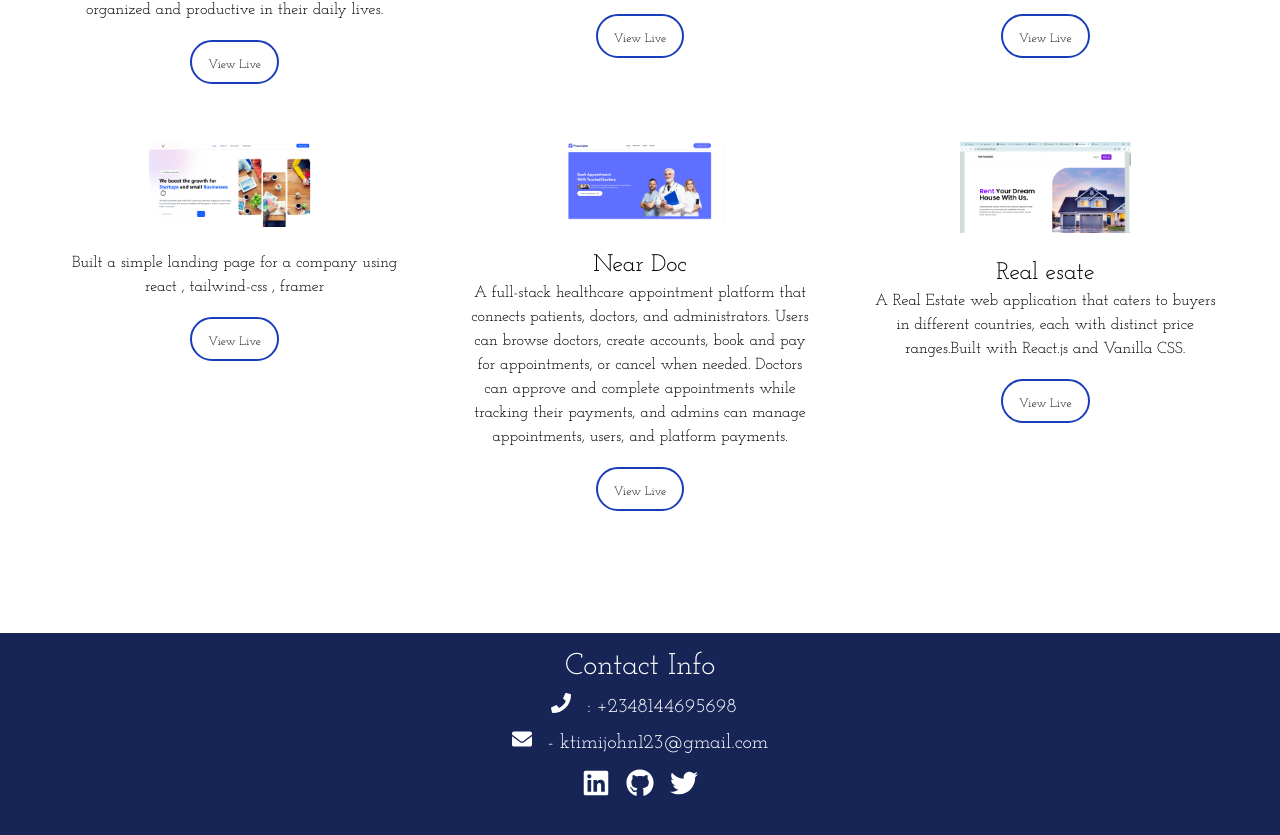
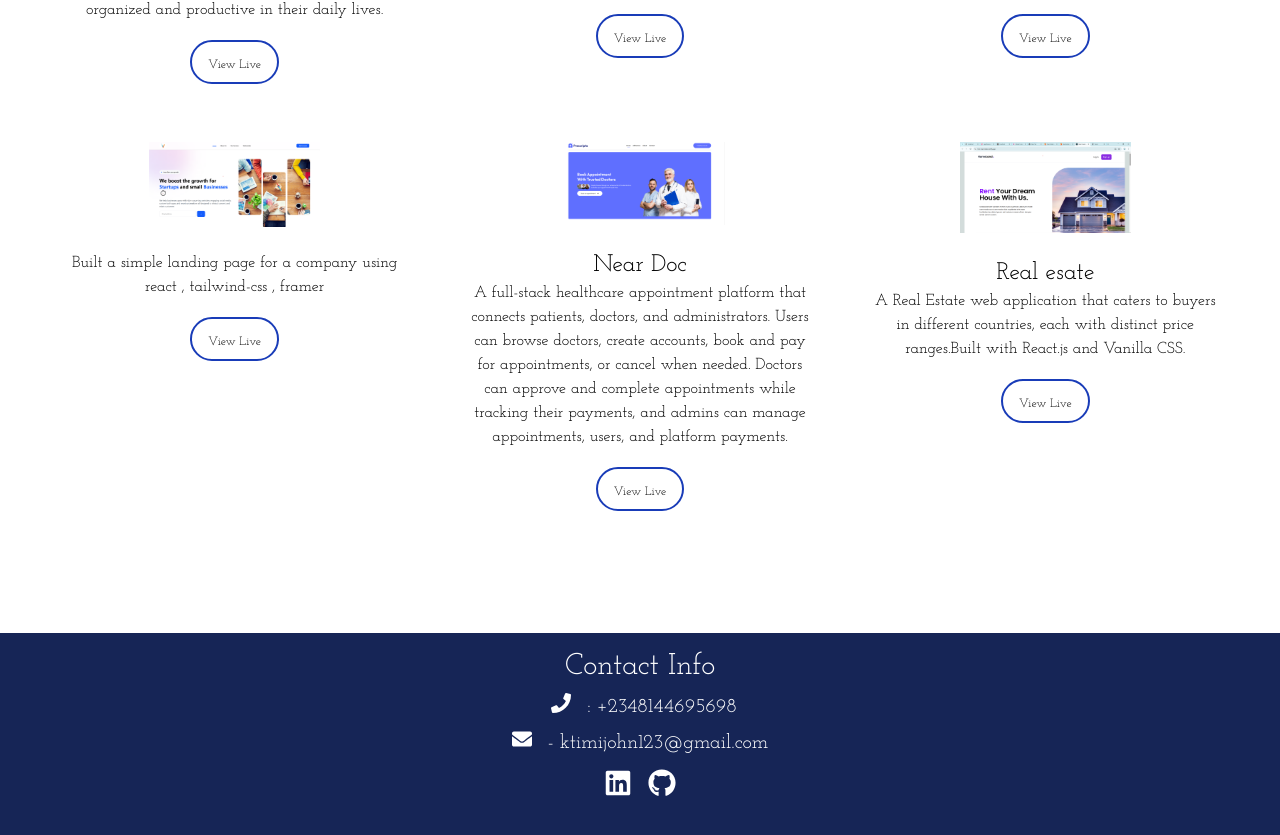
Before and after one commit to Timicreates/Timileyin-portfolio, a React (Vite) app: page / in a window 1280 px wide. Shown: the part 1438-2273 px from the top of the page. Built offline with nearby package versions, Linux system fonts and the light colour scheme.

Commit message:
Remove Twitter link from Footer.jsx
Comment out Twitter link in the footer component.

```diff
--- a/src/Components/Footer.jsx
+++ b/src/Components/Footer.jsx
@@ -50,10 +50,10 @@ const Footer = () => {
           {" "}
           <FaGithub className="hover:scale-105 transition-all size-5 md:size-7" />
         </a>
-        <a href="https://x.com/forlife_timi">
+        {/* <a href="https://x.com/forlife_timi">
           {" "}
           <FaTwitter className="hover:scale-105 transition-all size-5 md:size-7" />
-        </a>
+        </a> */}
       </div>
     </motion.footer>
   );
```
